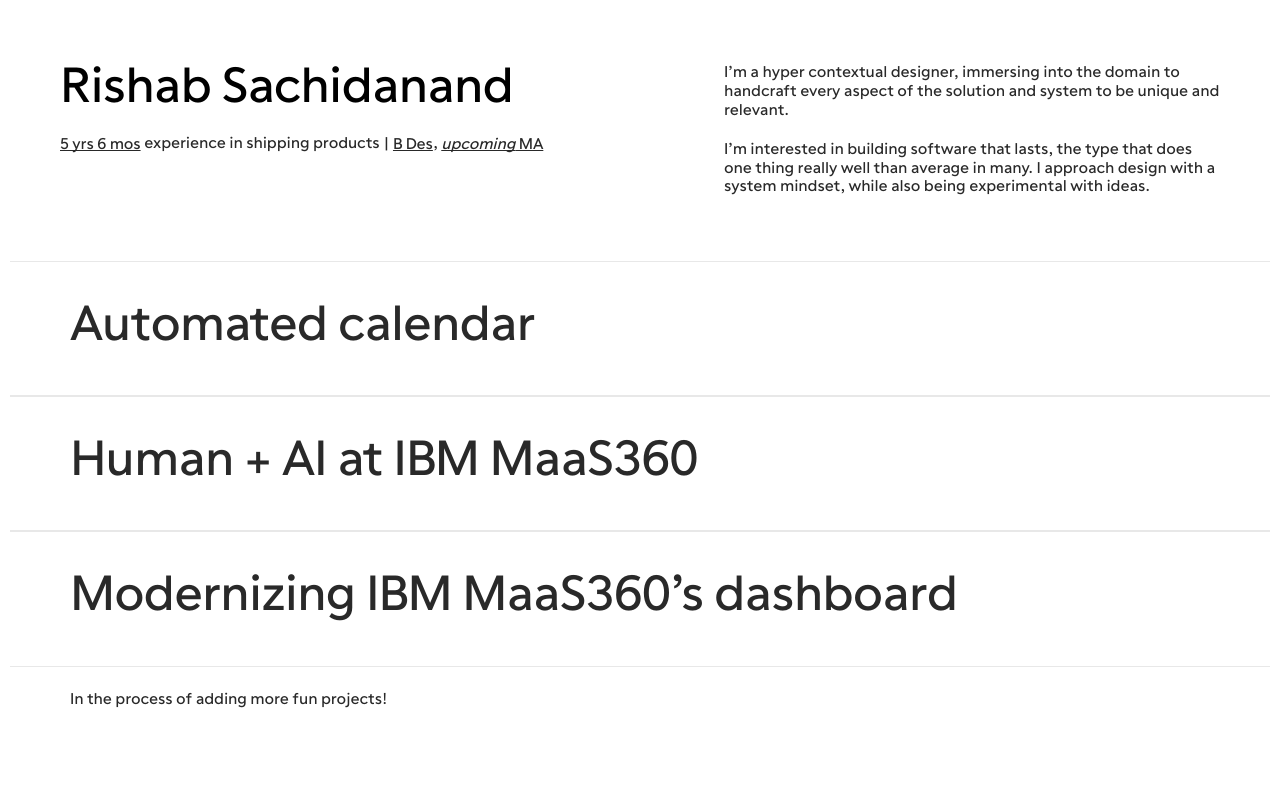
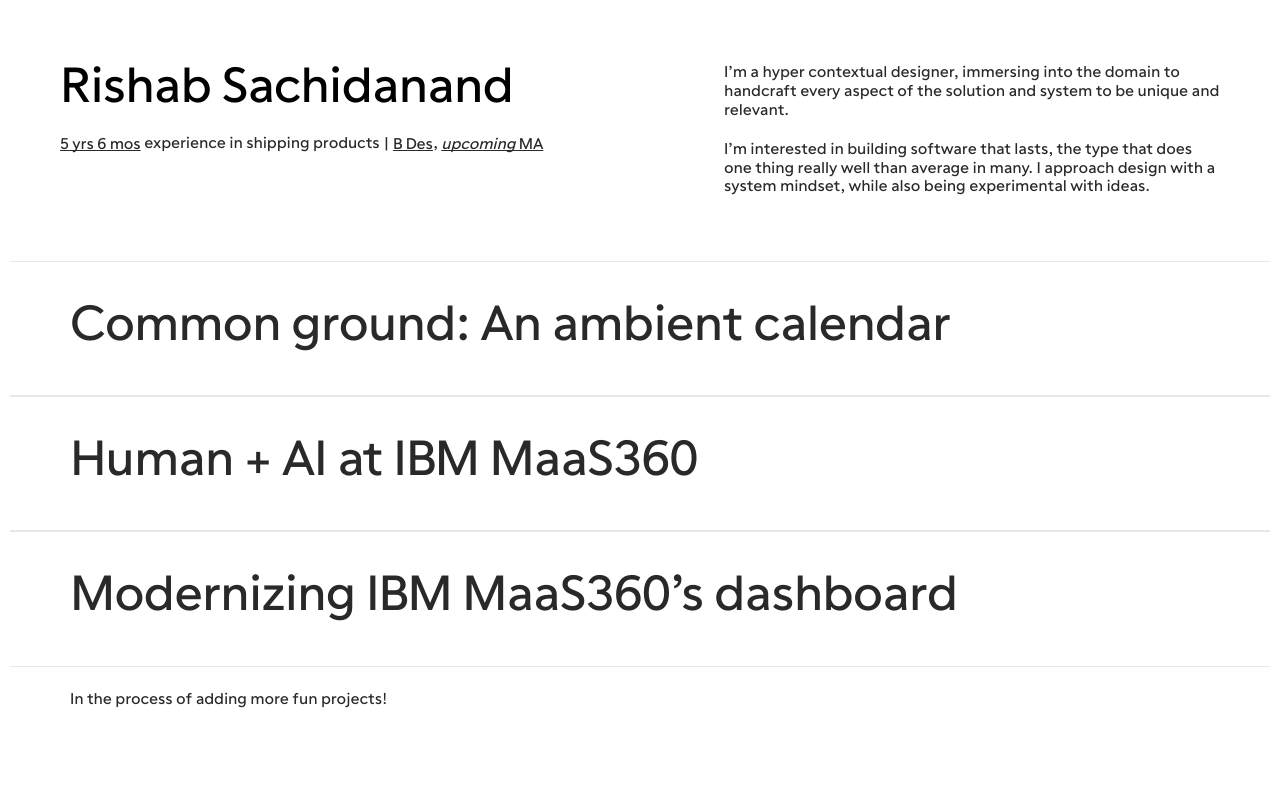
Before and after one commit to Rishab2000/portfolio, a React (Vite) app: page / in a window 1280 px wide. Shown: the top 800 px of the page. Built offline with nearby package versions, Linux system fonts and the light colour scheme.

Commit message:
Some title changes

```diff
--- a/src/pages/CaseStudyAutomatedCalendar/CaseStudyAutomatedCalendar.tsx
+++ b/src/pages/CaseStudyAutomatedCalendar/CaseStudyAutomatedCalendar.tsx
@@ -270,7 +270,7 @@
       <div className="ac-page" ref={pageRef}>
 
         {/* ── PAGE HEADER (sticky, always visible) ── */}
-        <ProjectHeader title="Automated calendar" bgColor={PAGE_BG} textColor={PAGE_FG} />
+        <ProjectHeader title="Common ground: An ambient calendar" bgColor={PAGE_BG} textColor={PAGE_FG} />
 
         {/* ── OVERVIEW (Figma node 516:12417) ── */}
         <StackedSection title="Overview">
@@ -294,8 +294,8 @@
               { prefix: 'Scripting and filming', link: 'product videos', description: 'To pitch and sell out idea, I filmed a product video that conveyed the value prosition in just a few minutes.' },
             ]}
             media={[
-              { src: imgDemoSetup, alt: 'Automated calendar demo setup', aspect: '3840 / 2160' },
-              { src: imgDemoInteraction, alt: 'Automated calendar demo in use', aspect: '3840 / 2160' },
+              { src: imgDemoSetup, alt: 'Common ground demo setup', aspect: '3840 / 2160' },
+              { src: imgDemoInteraction, alt: 'Common ground demo in use', aspect: '3840 / 2160' },
             ]}
           />
         </StackedSection>
--- a/src/pages/HomePage/HomePage.tsx
+++ b/src/pages/HomePage/HomePage.tsx
@@ -45,7 +45,7 @@
             </div>
 
             <div className="project-list">
-              <ProjectRow hoverColor="#9a72aa" hoverTextColor="#f5ecc2" title="Automated calendar" path="/security-vision" showcaseImage={asset('/automated-calendar/overview/demo-setup.png')} />
+              <ProjectRow hoverColor="#9a72aa" hoverTextColor="#f5ecc2" title="Common ground: An ambient calendar" path="/security-vision" showcaseImage={asset('/automated-calendar/overview/demo-setup.png')} />
               <ProjectRow hoverColor="#12354e" hoverTextColor="#f99d1b" title="Human + AI at IBM MaaS360" path="/human-ai-maas360" showcaseImage={asset('/human_ai_ibm/overview.mp4')} />
               <ProjectRow hoverColor="#802626" hoverTextColor="#f5ecc2" title="Modernizing IBM MaaS360’s dashboard" path="/homepage-modernization" showcaseImage={asset('/homepage-modernization/overview.mp4')} />
               <p className="type-body project-list-note">In the process of adding more fun projects!</p>
```
